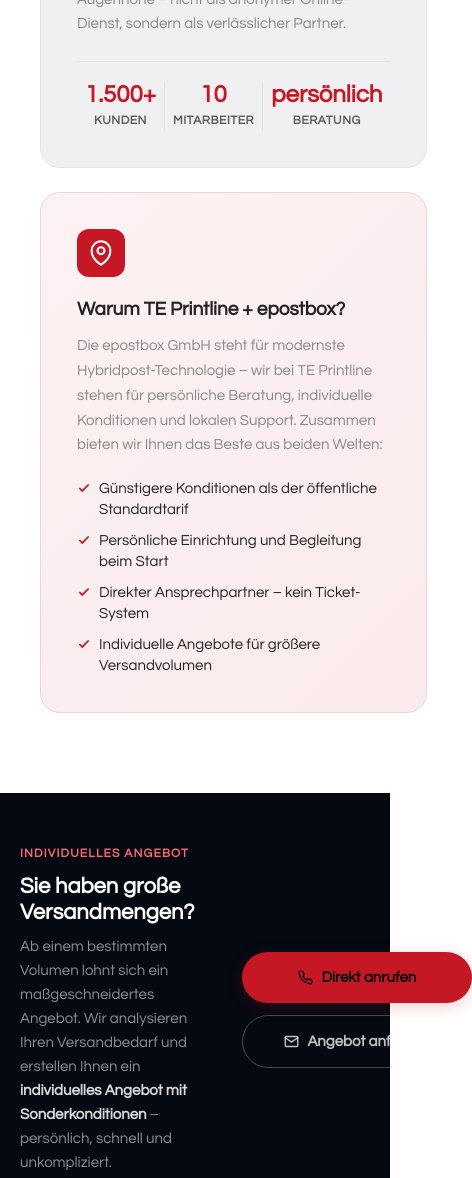
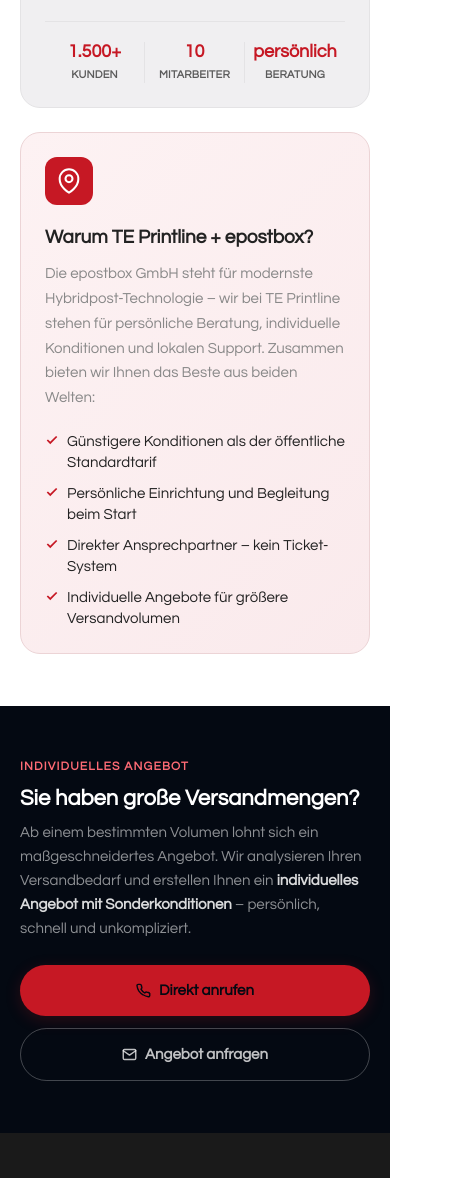
Before and after one commit to slange-a11y/te-postbox-de, a plain HTML site: page index.html in a window 390 px wide. Shown: the part 7090-8268 px from the top of the page, 472 px wide, since content can reach past the window. Drawn offline with Linux system fonts and the light colour scheme.

Commit message:
Handy: Seiten nicht breiter als der Bildschirm (#11)
Kästen „Wer wir sind“, „Große Versandmengen“, Kennzahlen auf Über uns und
Überschriften im Impressum passen jetzt auf 360 px breite Handys.


Claude-Session: https://claude.ai/code/session_01HDS8j1CJzTFLbfFPJh135t

Co-authored-by: slange-a11y <293014588+slange-a11y@users.noreply.github.com>
Co-authored-by: Claude Opus 5.5 <noreply@anthropic.com>

```diff
--- a/index.html
+++ b/index.html
@@ -550,6 +550,18 @@ footer a:hover{color:#fff}
 .ferror .ferror-actions a.primary{background:var(--red);color:#fff}
 
 
+
+/* Kästen "Wer wir sind" und "Große Versandmengen" am Handy nicht breiter als der Bildschirm */
+.ueber-in>*{min-width:0}
+.ueber-facts{grid-template-columns:repeat(3,minmax(0,1fr))}
+@media(max-width:680px){
+  .ueber-sec{padding:3.25rem 1.25rem}
+  .ueber-card{padding:1.5rem}
+  .ufact-n{font-size:1.125rem}
+  .ufact-l{font-size:.6875rem;letter-spacing:.02em}
+  .epb-vol-in{grid-template-columns:1fr;gap:1.5rem}
+  .epb-vol-actions{min-width:0;white-space:normal}
+}
 /* ── MENÜ (auf allen Seiten gleich) ── */
 nav{gap:1.5rem}
 .nav-logos{display:flex;align-items:center;gap:1.5rem;flex-shrink:0}
```
Also changed, not shown: impressum.html (+4 -0 lines), ueber-uns.html (+5 -0 lines).
